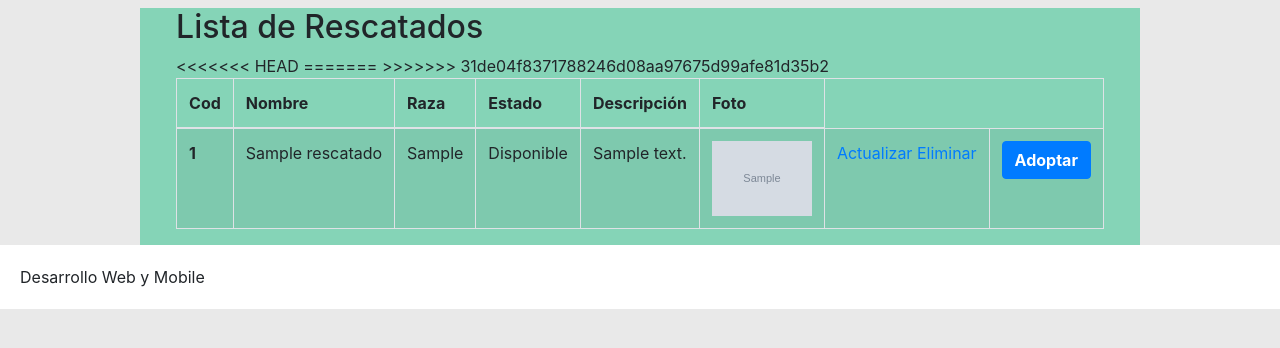
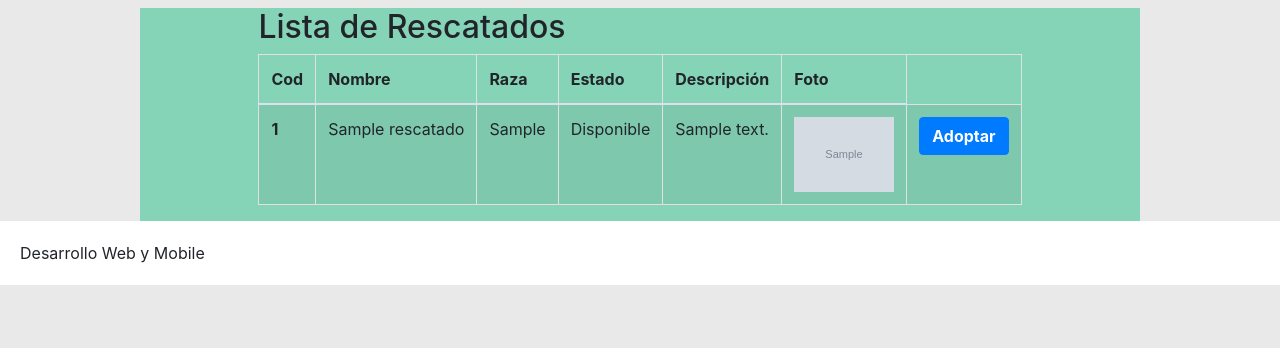
Before and after one commit to Tatarkus/PerrisDjango, a Django app: page /rescatados in a window 1280 px wide. Shown: the part 134-482 px from the top of the page. Run offline with Django 3.2, Linux system fonts and the light colour scheme; tables that the repository leaves empty hold one stand-in row (values such as "Sample post"); grey boxes marked "Sample" are stand-in pictures; some libraries are stand-ins or nearby versions.

Commit message:
eliminar rescatado solo para admin

```diff
--- a/Perris/templates/eliminar_rescatado.html
+++ b/Perris/templates/eliminar_rescatado.html
@@ -4,7 +4,7 @@
 
 {% csrf_token %}
 <h2>¿Desea eliminar al rescatado {{rescatado.nombre}} ?</h2>
-<button class"btm btn-danger" type="submit">ELIMINAR</button>
+<button class"btn btn-primary" type="submit">ELIMINAR</button>
 
 </form>
 {% endblock %}
--- a/Perris/templates/lista_rescatados.html
+++ b/Perris/templates/lista_rescatados.html
@@ -31,21 +31,19 @@
   		<td> SIN FOTO</td>
 
 		{% endif %}
-<<<<<<< HEAD
-      <td> <a href="{% url 'modificar_rescatado' r.codigo %}">Actualizar</a>
-        <a href="{% url 'eliminar_rescatado' r.codigo %}">Eliminar</a>  </td>
 
-=======
+
     {% if request.user.is_authenticated and request.user.username == 'admin'  %}
+
     <td>
     <a class="btn btn-primary" href="{% url 'modificar_rescatado' r.codigo %}"role="button">Editar</a>
+    <a class="btn btn-primary" href="{% url 'eliminar_rescatado' r.codigo %}">Eliminar</a>
     </td>
     {% elif r.estado == 'Disponible' %}
           <td>
     <a class="btn btn-primary" href="{% url 'modificar_rescatado' r.codigo %}"role="button">Adoptar</a>
     </td>
       {% endif %}
->>>>>>> 31de04f8371788246d08aa97675d99afe81d35b2
     </tr>
   {%endfor%}
 
```
